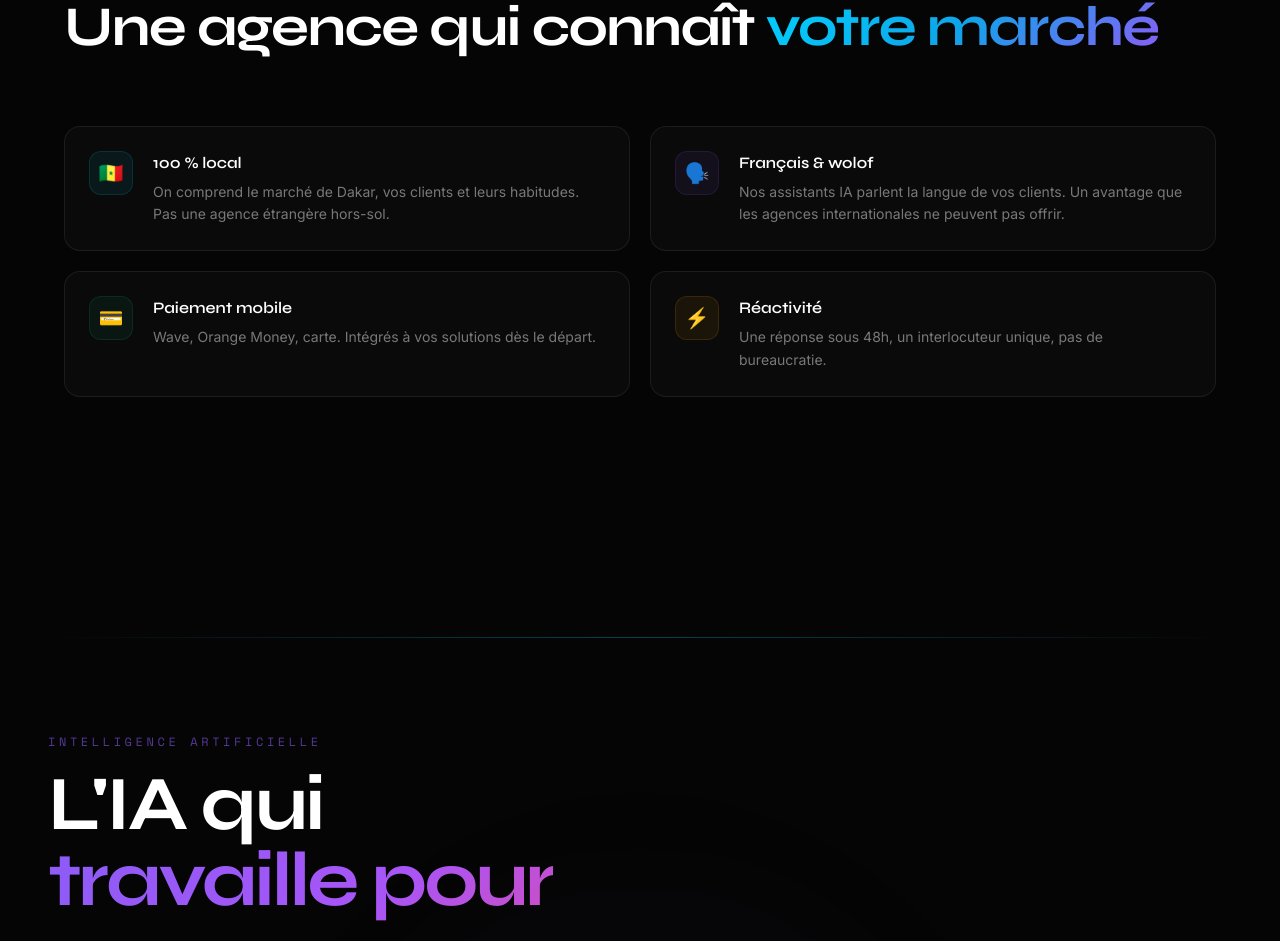
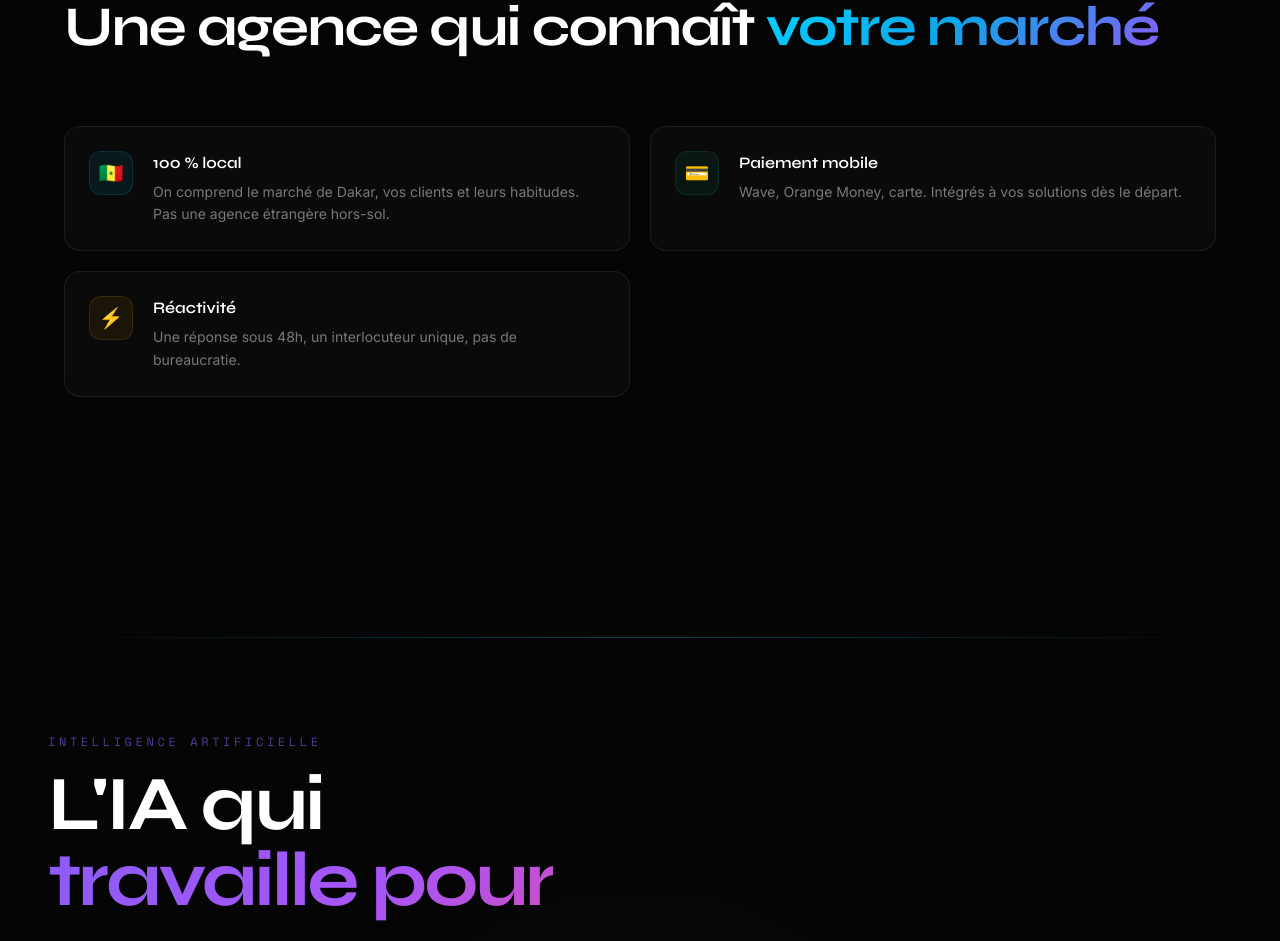
Before and after one commit to skyworksweb/skywoksweb, a Next.js app: page / in a window 1280 px wide. Shown: the part 5376-6317 px from the top of the page. Built offline with nearby package versions, Linux system fonts and the light colour scheme.

Commit message:
fix: suppression carte 'Français & wolof' de la section nos différences

```diff
--- a/components/sections/WhyLocal.tsx
+++ b/components/sections/WhyLocal.tsx
@@ -8,12 +8,6 @@ const advantages = [
     title: "100 % local",
     text: "On comprend le marché de Dakar, vos clients et leurs habitudes. Pas une agence étrangère hors-sol.",
     color: "#00D4FF",
-  },
-  {
-    icon: "🗣️",
-    title: "Français & wolof",
-    text: "Nos assistants IA parlent la langue de vos clients. Un avantage que les agences internationales ne peuvent pas offrir.",
-    color: "#8B5CF6",
   },
   {
     icon: "💳",
```
